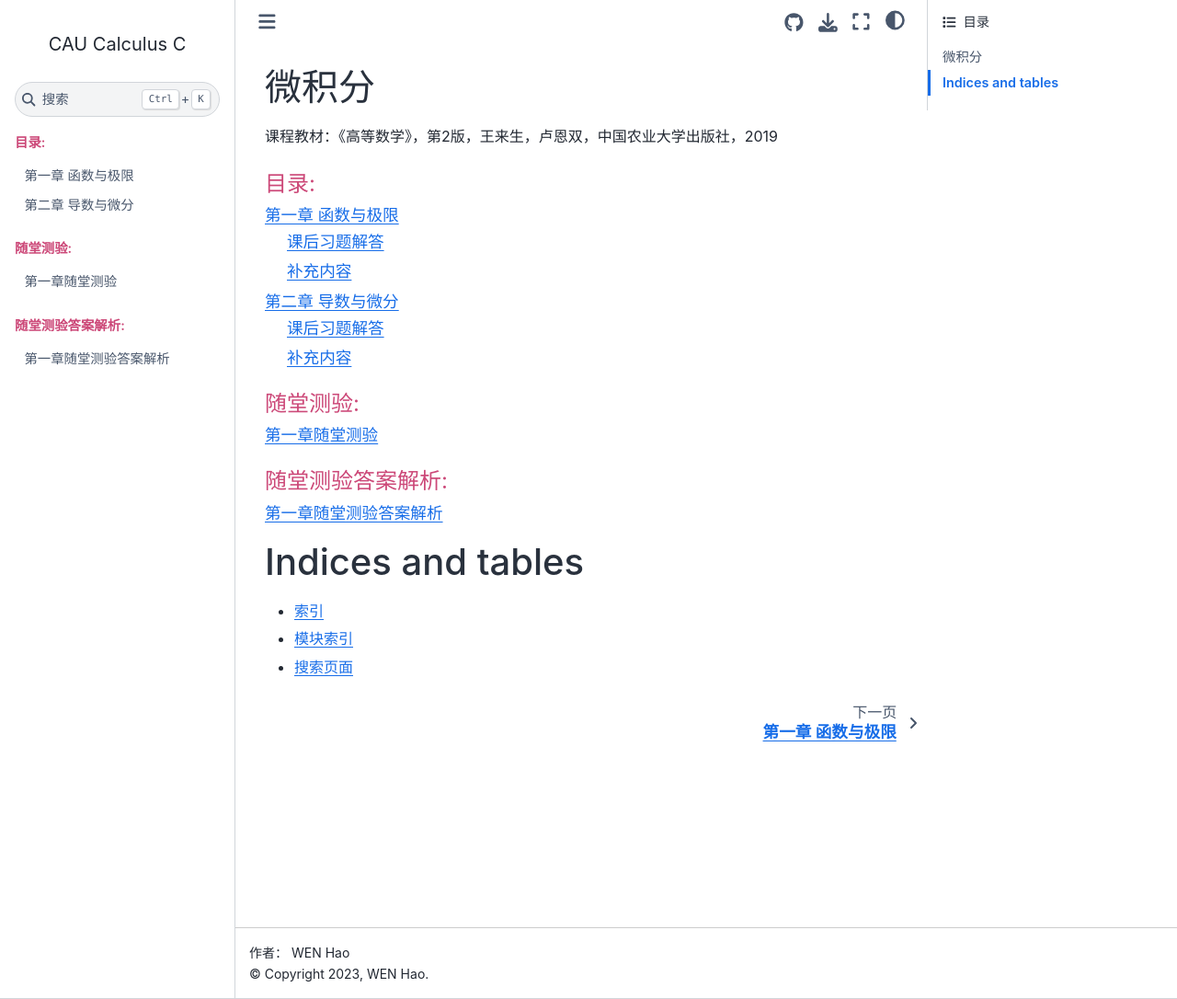
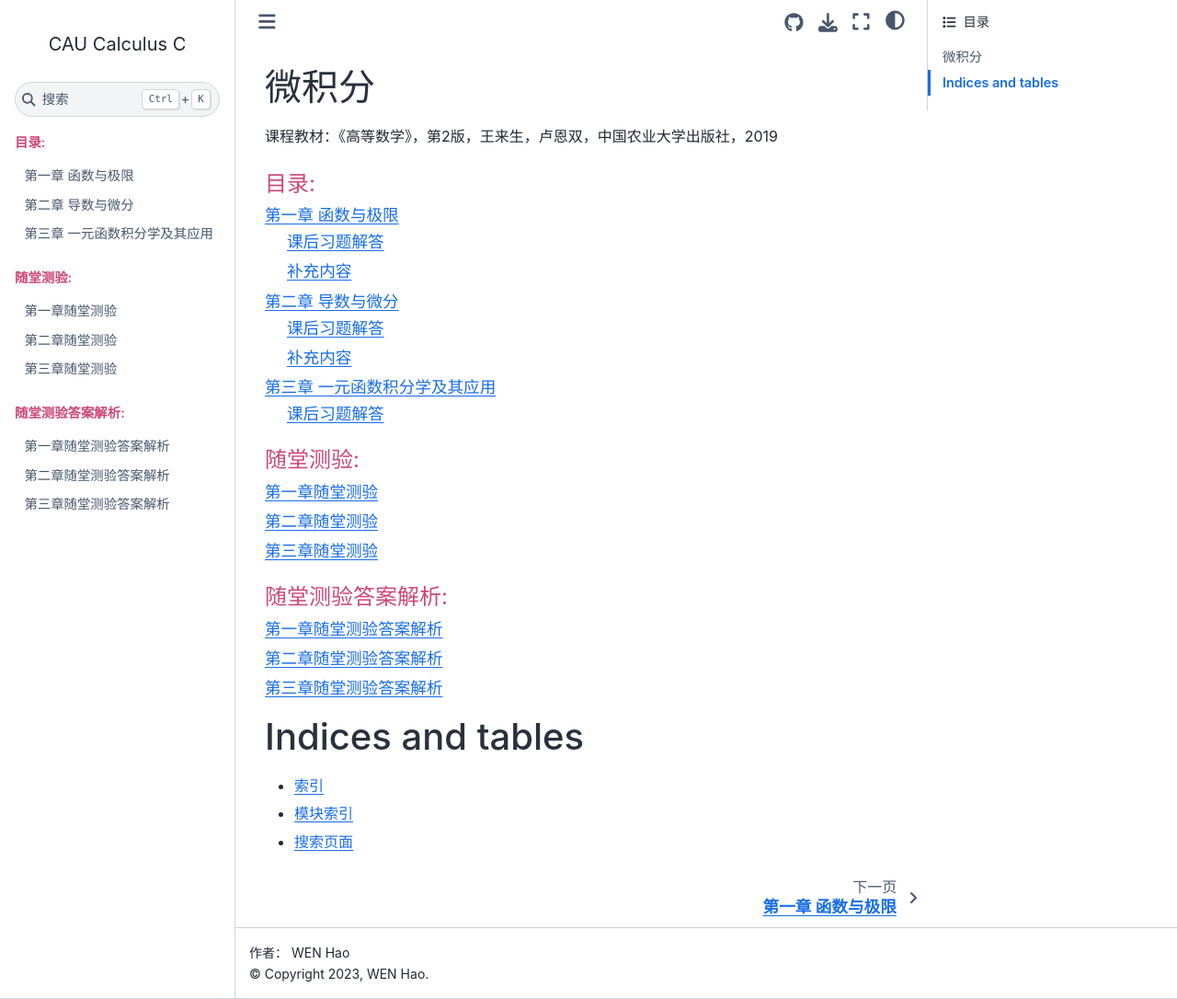
Before and after one commit to wenh06/CAU-Courses, a Sphinx documentation site: the page built from Calculus/source/index.rst, in a window 1280 px wide and 1086 px high. Shown: the whole window at 92% size. Built offline with Sphinx 7.4.7 and the Sphinx Book theme 1.1.4, drawn with Linux system fonts in a browser that asks for light colours; some of the changed lines change nothing that is shown.

Commit message:
add exams for calculus chapter 2 and 3

```diff
--- a/Calculus/source/chap2.rst
+++ b/Calculus/source/chap2.rst
@@ -358,10 +358,111 @@
 
 1. 已知 :math:`y = x^2 + 1`, 计算在 :math:`x = 1` 点处当 :math:`\Delta x = 0.1` 和 :math:`0.01` 时的 :math:`\Delta y` 和 :math:`\mathrm{d} y`.
 
+.. proof:solution::
+
+    函数 :math:`y = x^2 + 1` 的微分为 :math:`\mathrm{d} y = 2x \mathrm{d} x`, 所以当 :math:`x = 1` 时 :math:`\mathrm{d} y = 2 \mathrm{d} x`.
+
+    当 :math:`\Delta x = 0.1` 时， :math:`\Delta y = f(1 + 0.1) - f(1) = 2.21 - 2 = 0.21, \mathrm{d} y = 2 \cdot 0.1 = 0.2`.
+
+    当 :math:`\Delta x = 0.01` 时， :math:`\Delta y = f(1 + 0.01) - f(1) = 2.0201 - 2 = 0.0201, \mathrm{d} y = 2 \cdot 0.01 = 0.02`.
+
+2. 求下列函数的微分：
+
+(1). :math:`y = x^2 + \sqrt{x}`;
+
+(3). :math:`y = e^{x^2 + x}`;
+
+(5). :math:`y = \ln (1 + x^2)`;
+
+(7). :math:`y = \arctan \dfrac{1 - x}{1 + x}`;
+
+(9). :math:`x^3 + y^3 -3x^2y - 3y^2x = 4a^2`.
+
+.. proof:solution::
+
+    (1). :math:`\mathrm{d} y = 2x \mathrm{d} x + \dfrac{1}{2 \sqrt{x}} \mathrm{d} x = (2x + \dfrac{1}{2 \sqrt{x}}) \mathrm{d} x`.
+
+    (3). :math:`\mathrm{d} y = (2x + 1) e^{x^2 + x} \mathrm{d} x`.
+
+    (5). :math:`\mathrm{d} y = \dfrac{2x}{1 + x^2} \mathrm{d} x`.
+
+    (7). :math:`\left( \arctan\dfrac{1 - x}{1 + x} \right)' = \dfrac{1}{1 + \left( \dfrac{1 - x}{1 + x} \right)^2} \cdot \dfrac{-(1 + x) - (1 - x)}{(1 + x)^2} = \dfrac{-1}{1 + x^2}`,
+    所以 :math:`\mathrm{d} y = \dfrac{1}{1 + x^2} \mathrm{d} x`.
+
+    (9). 对等式两边求微分有 :math:`3x^2 \mathrm{d} x + 3y^2 \mathrm{d} y - 6xy \mathrm{d} x - 3x^2 \mathrm{d} y - 6xy \mathrm{d} y - 3y^2 \mathrm{d} x = 0`,
+    所以 :math:`(y^2 - 2xy - x^2) \mathrm{d} y = (2xy - x^2 + y^2) \mathrm{d} x`, 即有 :math:`\mathrm{d} y = \dfrac{y^2 + 2xy - x^2}{y^2 - 2xy + x^2} \mathrm{d} x`.
+
+3. 将适当的函数填入括号中，使得下列等式成立：
+
+(2). :math:`\mathrm{d} (\quad) = \dfrac{1}{x^2} \mathrm{d} x`;
+
+(4). :math:`\mathrm{d} (\quad) = e^{-2x} \mathrm{d} x`;
+
+(6). :math:`\mathrm{d} (\quad) = \dfrac{\arctan x}{x^2 + 1} \mathrm{d} x`.
+
+.. proof:solution::
+
+    (2). 由于 :math:`\left( \dfrac{1}{x} \right)' = -\dfrac{1}{x^2}`, 所以 :math:`\mathrm{d} \left( -\dfrac{1}{x} \right) = \dfrac{1}{x^2} \mathrm{d} x`.
+
+    (4). 由于 :math:`\left( -\dfrac{1}{2} e^{-2x} \right)' = e^{-2x}`, 所以 :math:`\mathrm{d} \left( -\dfrac{1}{2} e^{-2x} \right) = e^{-2x} \mathrm{d} x`.
+
+    (6). 由于 :math:`\left( \arctan^2 x \right)' = \dfrac{\arctan x}{x^2 + 1}`, 所以 :math:`\mathrm{d} \left( \arctan^2 x \right) = \dfrac{\arctan x}{x^2 + 1} \mathrm{d} x`.
+
+    .. note::
+
+        一般地，可以把 :math:`\mathrm{d} x` 变形，将整个表示式变成基本初等函数的微分。例如第 (6) 题：
+
+        .. math::
+
+            \dfrac{\arctan x}{x^2 + 1} \mathrm{d} x & = \arctan x \cdot \dfrac{1}{x^2 + 1} \mathrm{d} x \\
+            & = \arctan x \cdot \mathrm{d} (\arctan x) \\
+            & = \mathrm{d} (\arctan^2 x)
+
+4. 求下列近似值：
+
+(2). :math:`e^{1.01}`.
+
+.. proof:solution::
+
+    由于 :math:`e^x` 在 :math:`x = 1` 处的导数为 :math:`e^x`, 在 :math:`x = 1` 附近有 :math:`e^{x + \Delta x} \approx e^x + e^x \cdot \Delta x`,
+    那么 :math:`e^{1.01} \approx e^1 + e^1 \cdot 0.01 \approx 2.71828 + 2.71828 \cdot 0.01 = 2.74546`.
+
+5. 当 :math:`x` 很小时，证明近似公式：
+
+(2). :math:`\ln (1 + \sin x) \approx x`.
+
+.. proof:solution::
+
+    由于 :math:`\ln (1 + \sin x)` 在 :math:`x = 0` 处的值为 :math:`0`, 导数为 :math:`\left.\dfrac{\cos x}{1 + \sin x}\right|_{x = 0} = 1`,
+    所以在 :math:`x = 0` 附近有 :math:`\ln (1 + \sin x) \approx 0 + 1 \cdot x = x`.
+
+7. 已知单摆的运动规律为 :math:`y = 2\pi \sqrt{\dfrac{x}{g}}`, 其中 :math:`y` 是运动周期，:math:`g` 为重力加速度，:math:`x` 为摆长。如果摆长增加 :math:`1\%`, 单摆的运动周期约增加多少？
+
+.. proof:solution::
+
+    单摆运动周期 :math:`y = 2\pi \sqrt{\dfrac{x}{g}}` 关于摆长 :math:`x` 的导数为 :math:`\dfrac{\pi}{\sqrt{g x}}`, 那么当摆长增加 :math:`1\%` 时，单摆的运动周期增加约
+    :math:`\dfrac{\pi}{\sqrt{g x}} \cdot 0.01 x = \pi \sqrt{\dfrac{x}{g}} \cdot 0.01 = \dfrac{y}{2} \cdot 0.01 = y \cdot 0.005`, 所以单摆的运动周期约 :math:`0.5\%`.
+
 §2.6 微分中值定理
 --------------------------------
 
-待写
+1. 验证函数 :math:`f(x) = x \sqrt{1 - x^2}` 在 :math:`[-1, 1]` 满足罗尔定理。
+
+3. 设 :math:`f(x)` 在 :math:`[a, b]` 连续可微，在 :math:`(a, b)` 二阶可微，且 :math:`f(a) = f(b) = f'(a) = 0`, 证明 :math:`f''(x) = 0` 在 :math:`(a, b)` 内至少有一个根。
+
+4. 已知 :math:`c_0 + \dfrac{c_1}{2} + \cdots + \dfrac{c_n}{n + 1} = 0`, 证明 :math:`p(x) = c_0 + c_1 x + \cdots + c_n x^n = 0` 至少有一正实根。
+
+6. 求证 :math:`\arcsin x + \arccos x \equiv \dfrac{\pi}{2} (\lvert x \rvert \le 1)`.
+
+7. 证明：当 :math:`a > b > 0` 时， :math:`\dfrac{a - b}{a} < \ln \dfrac{a}{b} < \dfrac{a - b}{b}`.
+
+9. 设函数 :math:`f(x)` 在区间 :math:`[a, b]` 上连续，在 :math:`(a, b)` 内可导，且有 :math:`f(a) = f(b) = 0`. 利用 :math:`g(x) = e^{-x} f(x)` 证明存在 :math:`\xi \in (a, b)` 使得 :math:`f(\xi) - f'(\xi) = 0`.
+
+10. 求证：设 :math:`f(x)` 在 :math:`[a, b] (b > a > 0)` 上连续，在 :math:`(a, b)` 内可导，则存在 :math:`\xi \in (a, b)` 使得
+
+.. math::
+
+    f(b) - f(a) = \xi f'(\xi) \ln \dfrac{b}{a}.
 
 §2.7 洛必达法则
 --------------------------------
--- /dev/null
+++ b/Calculus/source/chap3.rst
@@ -0,0 +1,23 @@
+第三章  一元函数积分学及其应用
+^^^^^^^^^^^^^^^^^^^^^^^^^^^^^^^^^^^^
+
+..  contents:: :local:
+
+
+课后习题解答
+=========================
+
+§3.1 不定积分
+---------------------
+
+§3.2 定积分
+---------------------
+
+§3.3 定积分的计算
+---------------------
+
+§3.4 定积分的应用
+---------------------
+
+§3.5 广义积分
+---------------------
--- /dev/null
+++ b/Calculus/source/exams/chap2-sol.rst
@@ -0,0 +1,2 @@
+第二章随堂测验答案解析
+=========================
--- /dev/null
+++ b/Calculus/source/exams/chap2.rst
@@ -0,0 +1,18 @@
+第二章随堂测验
+=======================
+
+1. 设函数 :math:`f(x) = \sqrt{x + \sqrt{x + \sqrt{x}}}`, 求它的导函数 :math:`f'(x)`.
+
+2. 设函数 :math:`f(x)` 可微且函数值大于 :math:`0`. 令 :math:`g(x) = \ln f(\sin^2 x)`, 求函数 :math:`g(x)` 的微分.
+
+3. 设函数 :math:`f(x) = \dfrac{x^2 + x + 1}{x^2 - 5x + 6}`, 求 :math:`f^{(2023)}(x)`.
+
+4. 设 :math:`a, b > 0`, 证明存在 :math:`\xi \in (a, b)`, 使得
+
+.. math::
+
+    a e^b - b e^a = (a - b) (1 - \xi)e^\xi.
+
+提示：做替换 :math:`c = \dfrac{1}{a}, d = \dfrac{1}{b}`.
+
+5. 求函数 :math:`y = x^{1/x}, x > 0` 的极大值.
--- /dev/null
+++ b/Calculus/source/exams/chap3-sol.rst
@@ -0,0 +1,2 @@
+第三章随堂测验答案解析
+=========================
--- /dev/null
+++ b/Calculus/source/exams/chap3.rst
@@ -0,0 +1,12 @@
+第三章随堂测验
+=======================
+
+1. 求不定积分 :math:`\int \dfrac{\arctan x}{x^2 + 1} \mathrm{d} x`.
+
+2. 求极限 :math:`\lim\limits_{n \to \infty} \int\limits_0^1 \dfrac{x^n}{1 + \sqrt{x}} \mathrm{d} x`.
+
+3. 求函数 :math:`f(x) = \int\limits_1^{x^3} e^{t^2} \mathrm{d} t` 的导数.
+
+4. 求由曲线 :math:`y = \sqrt{x}` 与 :math:`y = x^2` 所围成的图形的面积.
+
+5. 证明 :math:`\int\limits_0^{+\infty} \dfrac{\mathrm{d} x}{(1 + x^2)(1 + x^a)}` 与 :math:`a` 无关. （提示：先证明积分收敛，然后将积分区域分为 :math:`[0, 1]` 和 :math:`[1, +\infty)` 两部分）
--- a/Calculus/source/index.rst
+++ b/Calculus/source/index.rst
@@ -14,18 +14,23 @@
 
    chap1
    chap2
+   chap3
 
 .. toctree::
    :maxdepth: 2
    :caption: 随堂测验:
 
    exams/chap1
+   exams/chap2
+   exams/chap3
 
 .. toctree::
    :maxdepth: 2
    :caption: 随堂测验答案解析:
 
    exams/chap1-sol
+   exams/chap2-sol
+   exams/chap3-sol
 
 Indices and tables
 ==================
```
